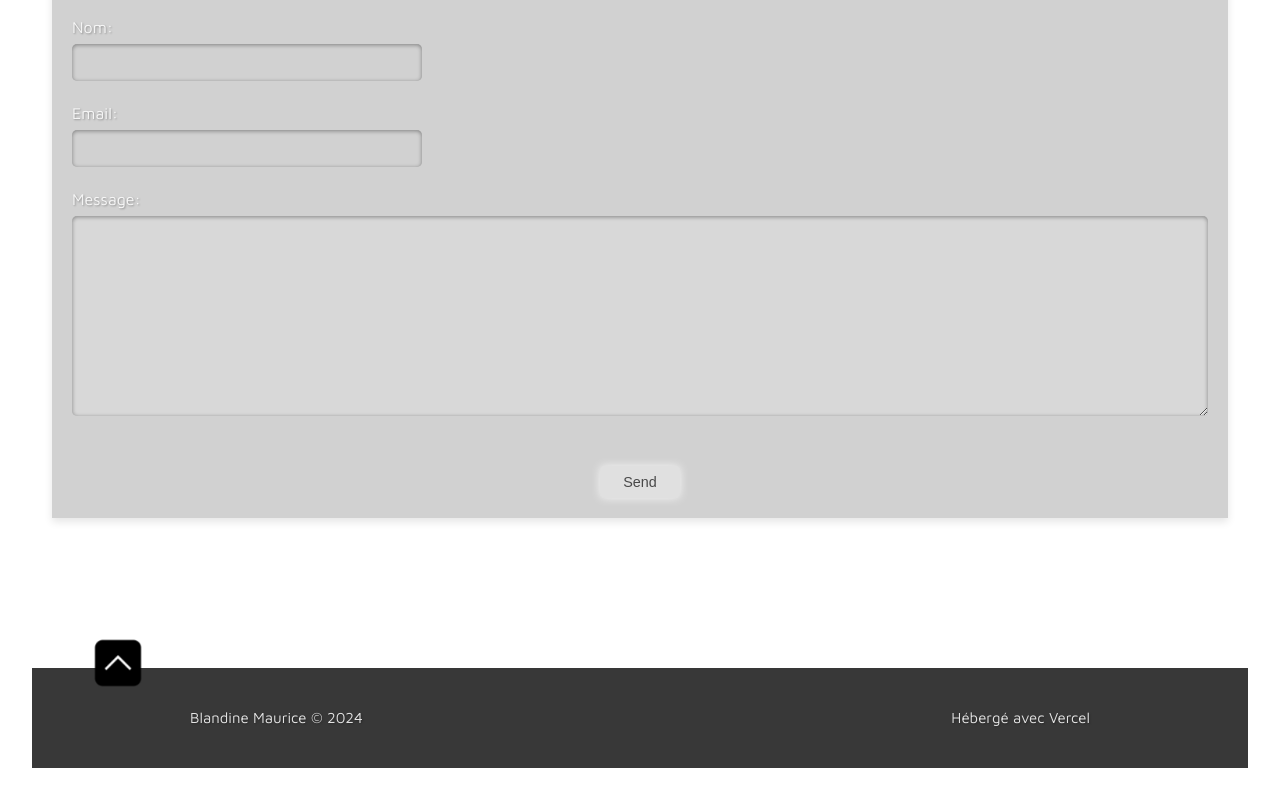
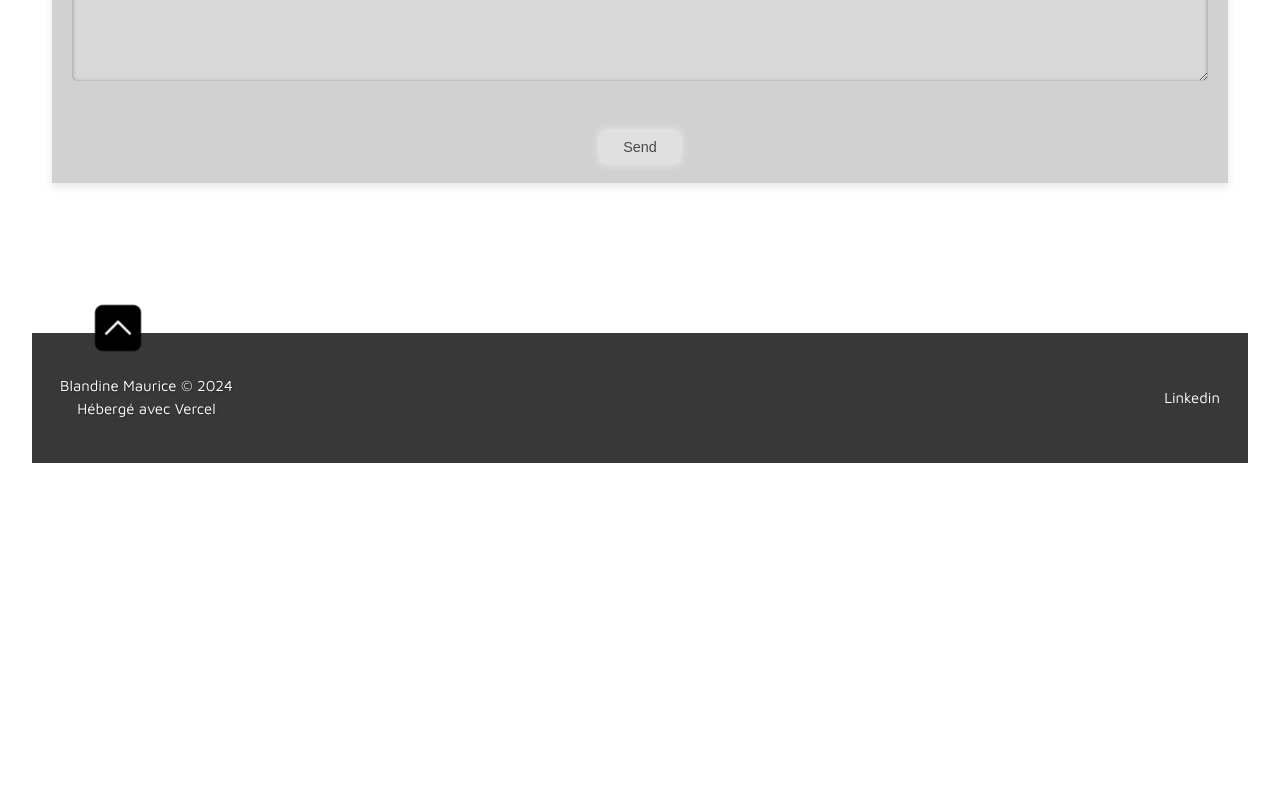
Before and after one commit to BlandineM2508/Mon-portfolio, a React (Vite) app: page / in a window 1280 px wide. Shown: the part 5155-5955 px from the top of the page. After the commit the page ends 5650 px from the top, so only its background shows below. Built offline with nearby package versions, Linux system fonts and the light colour scheme; a web font is replaced by a local one.

Commit message:
Update section contact

```diff
--- a/src/components/Contact/contact.scss
+++ b/src/components/Contact/contact.scss
@@ -101,7 +101,6 @@
   }
 
   @media (max-width: 1400px) {
-    margin-top: 700px;
     .contactContainer {
       margin: 0 20px;
       form {
@@ -124,6 +123,7 @@
   }
 
   @media (max-width: 1060px) {
+    margin-top: 300px;
     .contactContainer {
       margin: 0 20px;
       form {
@@ -154,6 +154,7 @@
     }
   }
   @media (max-width: 768px) {
+    margin-top: 1000px;
     .contactContainer {
       margin: 0 20px;
       form {
@@ -176,7 +177,7 @@
   }
 
   @media (max-width: 660px) {
-    margin-top: 800px;
+    margin-top: 1000px;
     .contactContainer {
       margin: 0 10px;
       form {
@@ -199,7 +200,7 @@
   }
 
   @media (max-width: 420px) {
-    margin-top: 650px;
+    margin-top: 900px;
     .contactContainer {
       margin: 0 10px;
       form {
--- a/src/components/Footer/footer.jsx
+++ b/src/components/Footer/footer.jsx
@@ -4,11 +4,24 @@ import Arrow from '../../assets/top_arrow.png'
 function Footer() {
   return (
     <div className="footerContainer">
-      <div className="footerText">
-        <p className="brand">Blandine Maurice © 2024</p>
-        <p className="vercel">Hébergé avec Vercel</p>
+      <div className="footerContent">
+        <div className="textColumn">
+          <p className="brand">
+            Blandine Maurice © 2024 <br />
+            Hébergé avec Vercel
+          </p>
+        </div>
+        <div className="linkColumn">
+          <a
+            className="link"
+            href="https://www.linkedin.com/in/blandine-maurice-99a49a151/"
+            target="_blank"
+            rel="noopener noreferrer"
+          >
+            Linkedin
+          </a>
+        </div>
       </div>
-
       <a href="#top">
         <img
           src={Arrow}
--- a/src/components/Footer/footer.scss
+++ b/src/components/Footer/footer.scss
@@ -2,30 +2,47 @@
   background-color: rgba(34, 34, 34, 0.897);
   width: 100%;
   margin-top: 150px;
-  flex-direction: row;
   position: relative;
-  height: 100px;
+  height: 130px;
   display: flex;
+  flex-direction: column;
   align-items: center;
   justify-content: center;
   backdrop-filter: blur(10px);
   -webkit-backdrop-filter: blur(10px);
 
-  .footerText {
+  .footerContent {
     display: flex;
     justify-content: space-between;
-    padding: 0 40px;
-    gap: 100px;
+    align-items: center;
+    width: 100%;
+    max-width: 1200px;
+    padding: 0 20px;
 
-    .brand {
-      justify-content: flex-start;
-      width: 400px;
+    .textColumn {
+      color: white;
       font-size: 15px;
+
+      .brand {
+        font-size: 15px;
+      }
     }
-    .vercel {
+
+    .linkColumn {
+      display: flex;
       justify-content: flex-end;
-      width: 400px;
-      font-size: 15px;
+
+      .link {
+        color: white;
+        font-size: 15px;
+        text-decoration: none;
+        transition: color 0.3s ease;
+        font-family: 'Maven Pro', sans-serif;
+
+        &:hover {
+          color: white;
+        }
+      }
     }
   }
 
@@ -38,38 +55,17 @@
   }
 
   @media (max-width: 1024px) {
-    .footerText {
-      padding: 0 20px;
-      width: 800px;
-      gap: 0;
-
-      .brand {
-        width: 300px;
-        font-size: 15px;
-      }
-      .vercel {
-        width: 300px;
-        font-size: 15px;
-      }
+    .footerContent {
+      flex-direction: column;
+      align-items: center;
+      text-align: center;
     }
-    .arrow {
-      top: -30px;
+    .linkColumn {
+      margin-top: 10px;
     }
   }
 
   @media (max-width: 750px) {
-    .footerText {
-      gap: 200px;
-      width: 100%;
-      .brand {
-        font-size: 12px;
-        width: 200px;
-      }
-      .vercel {
-        font-size: 12px;
-        width: 200px;
-      }
-    }
     .arrow {
       width: 45px;
       top: -25px;
@@ -77,19 +73,6 @@
   }
 
   @media (max-width: 430px) {
-    padding: 0px 5px;
-    .footerText {
-      gap: 0px;
-      .brand {
-        font-size: 12px;
-        width: 100px;
-      }
-      .vercel {
-        font-size: 12px;
-        width: 100px;
-      }
-    }
-
     .arrow {
       width: 40px;
     }
--- a/src/components/Skills/skills.scss
+++ b/src/components/Skills/skills.scss
@@ -4,8 +4,7 @@
   background-size: cover;
   position: relative;
   z-index: 1;
-  padding-bottom: 50px;
-  margin: 220px 100px 0px 100px;
+  padding-bottom: 0px;
 
   .skillsTitle {
     margin-bottom: 50px;
@@ -15,7 +14,6 @@
     display: flex;
     justify-content: center;
     gap: 50px;
-    height: 300px;
     flex-wrap: wrap;
     margin-bottom: 0px;
 
@@ -52,8 +50,40 @@
 
   @media (max-width: 920px) {
     padding: 10px;
-    margin: 0px;
-    flex-direction: column;
+
+    .skillsTitle {
+      margin-bottom: 10px;
+    }
+
+    .squareContainer {
+      gap: 30px;
+      height: 800px;
+
+      .info {
+        margin: 5px;
+        padding: 20px 30px;
+        width: 100%;
+        height: auto;
+        .icon {
+          top: -15px;
+          left: -10px;
+          width: 30px;
+          height: 30px;
+        }
+
+        .text {
+          align-self: center;
+          padding: 0px;
+          font-size: 1rem;
+          width: 300px;
+        }
+      }
+    }
+  }
+
+  @media (max-width: 770px) {
+    padding: 10px;
+
     flex-wrap: nowrap;
     .skillsTitle {
       margin-bottom: 10px;
@@ -61,6 +91,7 @@
 
     .squareContainer {
       gap: 30px;
+      height: 300px;
 
       .info {
         margin: 5px;
@@ -89,6 +120,7 @@
 
     .squareContainer {
       gap: 30px;
+      height: 600px;
 
       .info {
         margin: 5px;
```
